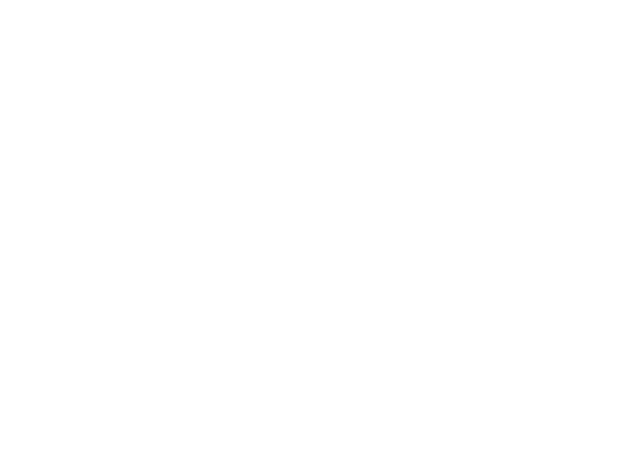
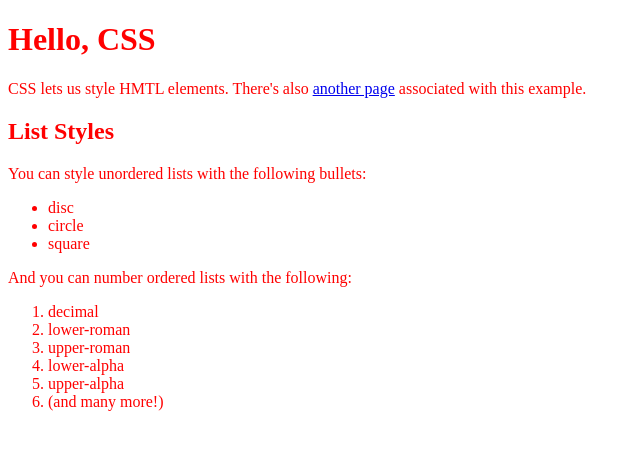
Before and after one commit to slqughterhqusee/css-tut, a plain HTML site: page index.html in a window 1280 px wide. Shown: the whole page, without its empty margins (0-641 px from the left). Drawn offline with Linux system fonts and the light colour scheme; files that its build step writes are made by us from their sources.

Commit message:
trying to connect css

```diff
--- /dev/null
+++ b/CSS/styles.css
@@ -0,0 +1,3 @@
+body {
+    color: #FF0000;
+}
--- a/index.html
+++ b/index.html
@@ -1,11 +1,40 @@
 <!DOCTYPE html>
 <html lang="en">
+
 <head>
     <meta charset="UTF-8">
     <meta name="viewport" content="width=device-width, initial-scale=1.0">
-    <title>Document</title>
+    <title>Hello, CSS</title>
+    <link rel="stylesheet" href="styles.css"/>
 </head>
+
 <body>
+    <h1>Hello, CSS</h1>
+
+    <p>CSS lets us style HMTL elements. There's also <a href="dummy.html">another page</a> associated with this example.
+    </p>
+
+    <h2>List Styles</h2>
+
+    <p>You can style unordered lists with the following bullets:</p>
+
+    <ul>
+        <li>disc</li>
+        <li>circle</li>
+        <li>square</li>
+    </ul>
+
+    <p>And you can number ordered lists with the following:</p>
+
+    <ol>
+        <li>decimal</li>
+        <li>lower-roman</li>
+        <li>upper-roman</li>
+        <li>lower-alpha</li>
+        <li>upper-alpha</li>
+        <li>(and many more!)</li>
+    </ol>
 
 </body>
+
 </html>
```
Also changed, not shown: dummy.html (added, +15 -0 lines).
